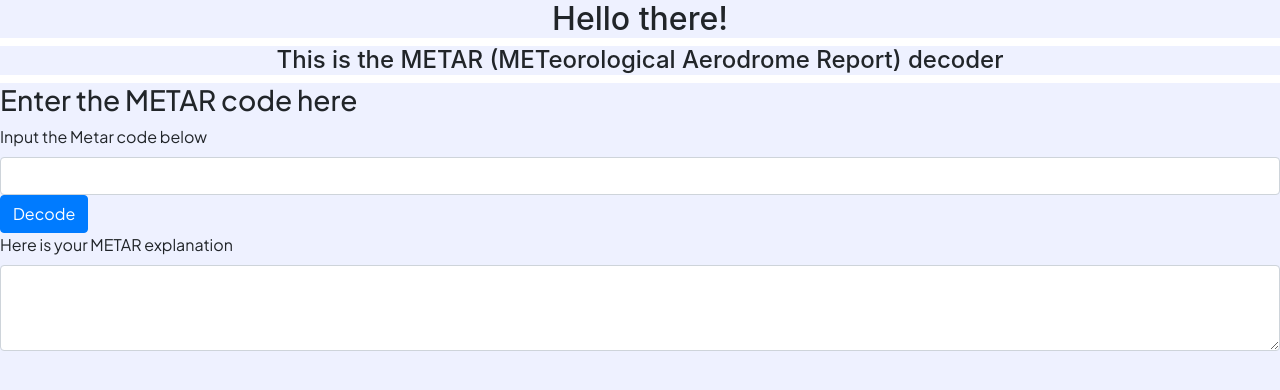
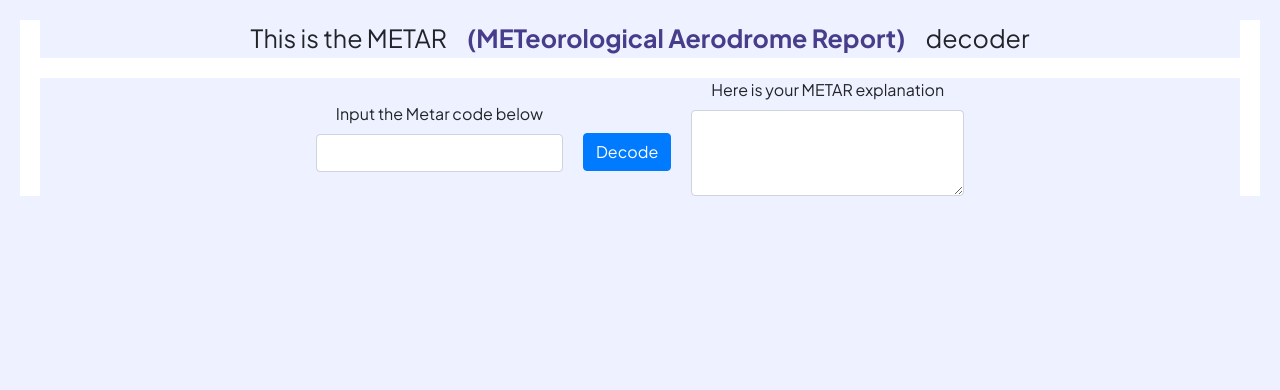
Before and after one commit to agakhanyantsartur/metar-decoder, a website with bundled scripts: page index.html in a window 1280 px wide. Built offline with nearby package versions, Linux system fonts and the light colour scheme.

Commit message:
Some design changes

```diff
--- a/index.html
+++ b/index.html
@@ -11,10 +11,8 @@
   <link rel="stylesheet" href="style.css">
 </head>
 <body>
-  <h2 class="header__title">Hello there!</h2>
-  <h4 class="header__descr">This is the METAR (METeorological Aerodrome Report) decoder</h4>
+  <p class="header__title">This is the METAR<span id="span">(METeorological Aerodrome Report)</span>decoder</p>
   <div class="metar">
-    <h3 className="metar__title">Enter the METAR code here</h3>
     <div class="metar__descr">
       <label for="exampleFormControlInput1">Input the Metar code below</label>
       <input type="text" class="form-control" id="metarCode">
--- a/style.css
+++ b/style.css
@@ -2,9 +2,35 @@
   font-family: 'Plus Jakarta Sans', sans-serif;
   background-color: #eef1ff;
   box-sizing: border-box;
+  margin: 0 20px 0 20px;
 }
 
-.header__title, .header__descr {
+.header__title{
+  margin-top: 20px;
+  margin-bottom: 20px;
+  font-size: 25px;
   display: flex;
   justify-content: center;
 }
+
+#span {
+  font-weight:bold;
+  color:darkslateblue;
+}
+
+.metar {
+  display: flex;
+  align-items: center;
+  justify-content: center;
+}
+.metar__title {
+  font-size: 20px;
+}
+
+#btn {
+  margin-top: 30px;
+}
+
+.metar__output {
+  display: block;
+}
```
